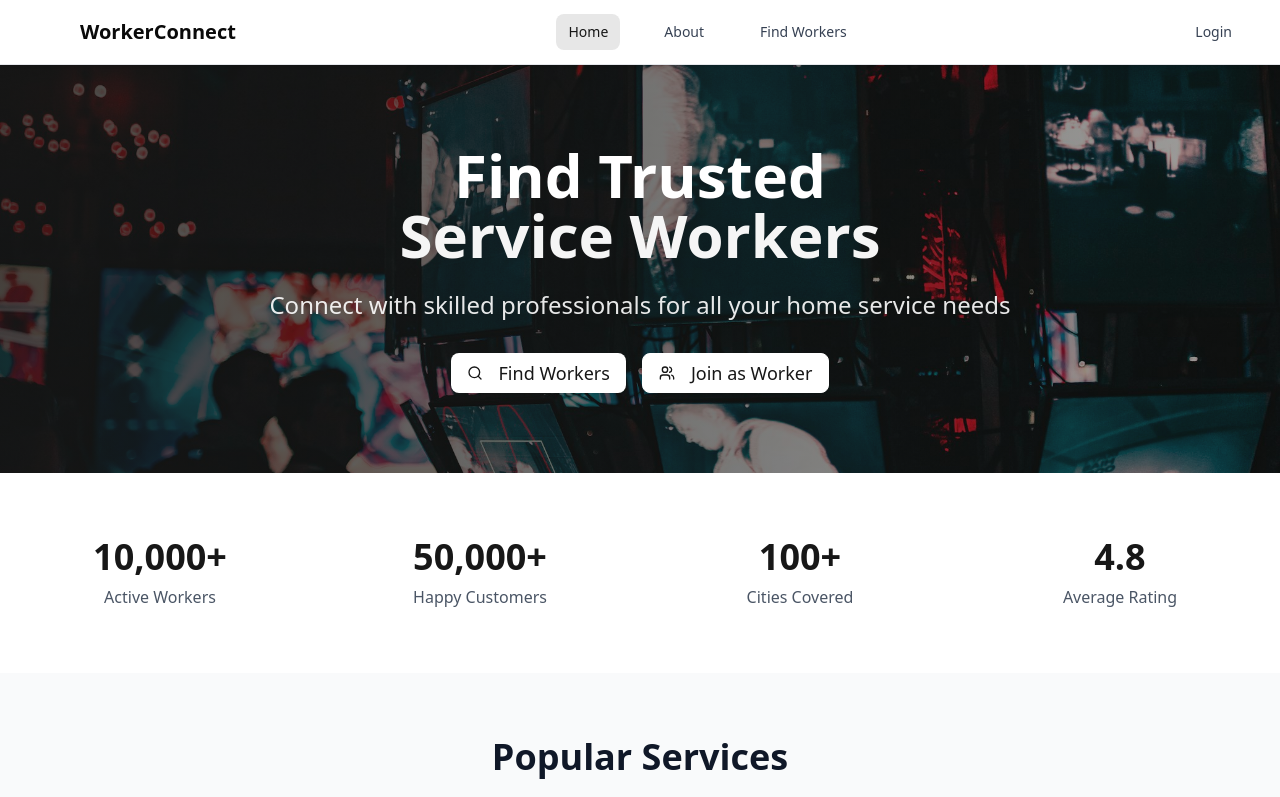
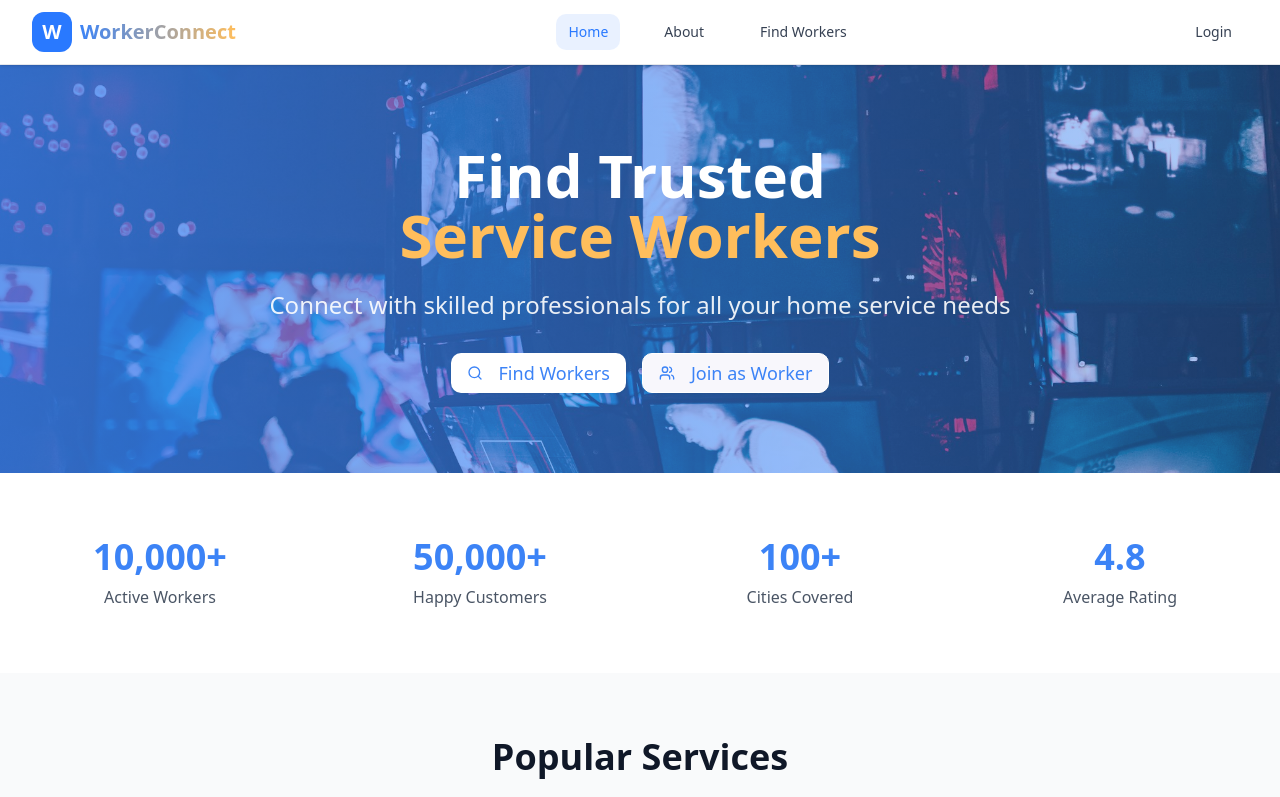
Before and after one commit to Lethal-Tempest/Service_Portal, a React (Vite) app in the folder client/: page / in a window 1280 px wide. Shown: the top 797 px of the page. Built offline with nearby package versions, Linux system fonts and the light colour scheme.

Commit message:
done the color pallet for web

```diff
--- a/client/src/App.jsx
+++ b/client/src/App.jsx
@@ -14,10 +14,8 @@ import { Search } from "./pages/Search";
 import { About } from "./pages/About";
 import { Bookings } from "./pages/Bookings";
 import NotFound from "./pages/NotFound";
-import ProfilePage from "./pages/ProfilePage"; // Make sure this matches actual file structure
+import ProfilePage from "./pages/ProfilePage";
 import Profile from './pages/Profile'
-
-
 
 const queryClient = new QueryClient();
 
@@ -37,10 +35,15 @@ const App = () => (
               <Route path="/register" element={<Register />} />
               <Route path="/search" element={<Search />} />
               <Route path="/bookings" element={<Bookings />} />
+
+              {/* Profile for logged-in user */}
               <Route path="/profile" element={<Profile />} />
-               <Route path="/profile" element={<ProfilePage />} />
-               <Route path="/profile/:userId" element={<ProfilePage />} />
-              {/* <Route path="*" element={<NotFound />} /> */}
+
+              {/* Profile page for workers by id */}
+              <Route path="/profile/:userId" element={<ProfilePage />} />
+
+              {/* Catch-all */}
+              <Route path="*" element={<NotFound />} />
             </Routes>
           </div>
         </BrowserRouter>
--- a/client/src/components/layout/Navigation.jsx
+++ b/client/src/components/layout/Navigation.jsx
@@ -36,7 +36,7 @@ export const Navigation = () => {
       <div className="max-w-7xl mx-auto px-4 sm:px-6 lg:px-8">
         <div className="flex justify-between items-center h-16">
           <Link to="/" className="flex items-center space-x-2">
-            <div className="w-10 h-10 bg-gradient-primary rounded-lg flex items-center justify-center">
+            <div className="w-10 h-10 bg-[#2979FF] rounded-lg flex items-center justify-center">
               <span className="text-white font-bold text-xl">W</span>
             </div>
             <span className="text-xl font-bold gradient-text">WorkerConnect</span>
@@ -49,8 +49,8 @@ export const Navigation = () => {
                 to={link.path}
                 className={`px-3 py-2 rounded-md text-sm font-medium transition-colors ${
                   isActivePath(link.path)
-                    ? 'text-primary bg-primary/10'
-                    : 'text-gray-700 hover:text-primary hover:bg-primary/5'
+                    ? 'text-[#2979FF] bg-[#2979FF]/10'
+                    : 'text-gray-700 hover:text-[#2979FF] hover:bg-[#2979FF]/5'
                 }`}
               >
                 {link.label}
--- a/client/src/components/ui/button.jsx
+++ b/client/src/components/ui/button.jsx
@@ -1,6 +1,6 @@
 import * as React from "react"
 import { Slot } from "@radix-ui/react-slot"
-import { cva } from "class-variance-authority";
+import { cva } from "class-variance-authority"
 
 import { cn } from "@/lib/utils"
 
@@ -20,6 +20,8 @@ const buttonVariants = cva(
         ghost:
           "hover:bg-accent hover:text-accent-foreground dark:hover:bg-accent/50",
         link: "text-primary underline-offset-4 hover:underline",
+        // ✅ NEW: allow empty variant for fallback
+        "": "bg-primary text-primary-foreground shadow-xs hover:bg-primary/90",
       },
       size: {
         default: "h-9 px-4 py-2 has-[>svg]:px-3",
@@ -47,9 +49,10 @@ function Button({
   return (
     <Comp
       data-slot="button"
-      className={cn(buttonVariants({ variant, size, className }))}
-      {...props} />
-  );
+      className={cn(buttonVariants({ variant: variant || "default", size, className }))}
+      {...props}
+    />
+  )
 }
 
 export { Button, buttonVariants }
--- a/client/src/index.css
+++ b/client/src/index.css
@@ -1,6 +1,7 @@
 @import "tailwindcss";
 @import "tw-animate-css";
 
+/* Dark mode toggle */
 @custom-variant dark (&:is(.dark *));
 
 @theme inline {
@@ -8,6 +9,8 @@
   --radius-md: calc(var(--radius) - 2px);
   --radius-lg: var(--radius);
   --radius-xl: calc(var(--radius) + 4px);
+
+  /* Map Tailwind color tokens to CSS vars */
   --color-background: var(--background);
   --color-foreground: var(--foreground);
   --color-card: var(--card);
@@ -23,15 +26,21 @@
   --color-accent: var(--accent);
   --color-accent-foreground: var(--accent-foreground);
   --color-destructive: var(--destructive);
+  --color-destructive-foreground: var(--destructive-foreground);
   --color-border: var(--border);
   --color-input: var(--input);
   --color-ring: var(--ring);
-  --color-chart-1: var(--chart-1);
-  --color-chart-2: var(--chart-2);
-  --color-chart-3: var(--chart-3);
-  --color-chart-4: var(--chart-4);
-  --color-chart-5: var(--chart-5);
-  --color-sidebar: var(--sidebar);
+
+  /* Status colors */
+  --color-success: var(--success);
+  --color-success-light: var(--success-light);
+  --color-warning: var(--warning);
+  --color-warning-light: var(--warning-light);
+  --color-error: var(--error);
+  --color-error-light: var(--error-light);
+
+  /* Sidebar */
+  --color-sidebar: var(--sidebar-background);
   --color-sidebar-foreground: var(--sidebar-foreground);
   --color-sidebar-primary: var(--sidebar-primary);
   --color-sidebar-primary-foreground: var(--sidebar-primary-foreground);
@@ -41,75 +50,106 @@
   --color-sidebar-ring: var(--sidebar-ring);
 }
 
+/* 🌞 Light theme */
 :root {
-  --radius: 0.625rem;
-  --background: oklch(1 0 0);
-  --foreground: oklch(0.145 0 0);
-  --card: oklch(1 0 0);
-  --card-foreground: oklch(0.145 0 0);
-  --popover: oklch(1 0 0);
-  --popover-foreground: oklch(0.145 0 0);
-  --primary: oklch(0.205 0 0);
-  --primary-foreground: oklch(0.985 0 0);
-  --secondary: oklch(0.97 0 0);
-  --secondary-foreground: oklch(0.205 0 0);
-  --muted: oklch(0.97 0 0);
-  --muted-foreground: oklch(0.556 0 0);
-  --accent: oklch(0.97 0 0);
-  --accent-foreground: oklch(0.205 0 0);
-  --destructive: oklch(0.577 0.245 27.325);
-  --border: oklch(0.922 0 0);
-  --input: oklch(0.922 0 0);
-  --ring: oklch(0.708 0 0);
-  --chart-1: oklch(0.646 0.222 41.116);
-  --chart-2: oklch(0.6 0.118 184.704);
-  --chart-3: oklch(0.398 0.07 227.392);
-  --chart-4: oklch(0.828 0.189 84.429);
-  --chart-5: oklch(0.769 0.188 70.08);
-  --sidebar: oklch(0.985 0 0);
-  --sidebar-foreground: oklch(0.145 0 0);
-  --sidebar-primary: oklch(0.205 0 0);
-  --sidebar-primary-foreground: oklch(0.985 0 0);
-  --sidebar-accent: oklch(0.97 0 0);
-  --sidebar-accent-foreground: oklch(0.205 0 0);
-  --sidebar-border: oklch(0.922 0 0);
-  --sidebar-ring: oklch(0.708 0 0);
+  --radius: 0.75rem;
+
+  /* Base */
+  --background: hsl(248 50% 98%);
+  --foreground: hsl(226 26% 14%);
+
+  /* Surfaces */
+  --card: hsl(0 0% 100%);
+  --card-foreground: hsl(226 26% 14%);
+  --popover: hsl(0 0% 100%);
+  --popover-foreground: hsl(226 26% 14%);
+
+  /* Brand */
+  --primary: hsl(217 91% 60%);
+  --primary-foreground: hsl(0 0% 100%);
+  --primary-light: hsl(217 91% 75%);
+  --primary-dark: hsl(217 91% 45%);
+
+  --secondary: hsl(36 100% 68%);
+  --secondary-foreground: hsl(0 0% 100%);
+  --secondary-light: hsl(36 100% 85%);
+
+  /* Status */
+  --success: hsl(145 65% 45%);
+  --success-light: hsl(145 65% 90%);
+  --warning: hsl(45 95% 55%);
+  --warning-light: hsl(45 95% 90%);
+  --error: hsl(0 85% 60%);
+  --error-light: hsl(0 85% 95%);
+
+  /* Neutral */
+  --muted: hsl(220 14% 96%);
+  --muted-foreground: hsl(220 8% 46%);
+  --accent: hsl(220 14% 96%);
+  --accent-foreground: hsl(226 26% 14%);
+
+  /* Forms */
+  --border: hsl(220 13% 91%);
+  --input: hsl(0 0% 100%);
+  --ring: hsl(217 91% 60%);
+
+  /* Sidebar */
+  --sidebar-background: hsl(0 0% 98%);
+  --sidebar-foreground: hsl(240 5.3% 26.1%);
+  --sidebar-primary: hsl(240 5.9% 10%);
+  --sidebar-primary-foreground: hsl(0 0% 98%);
+  --sidebar-accent: hsl(240 4.8% 95.9%);
+  --sidebar-accent-foreground: hsl(240 5.9% 10%);
+  --sidebar-border: hsl(220 13% 91%);
+  --sidebar-ring: hsl(217.2 91.2% 59.8%);
 }
 
+/* 🌙 Dark theme */
 .dark {
-  --background: oklch(0.145 0 0);
-  --foreground: oklch(0.985 0 0);
-  --card: oklch(0.205 0 0);
-  --card-foreground: oklch(0.985 0 0);
-  --popover: oklch(0.205 0 0);
-  --popover-foreground: oklch(0.985 0 0);
-  --primary: oklch(0.922 0 0);
-  --primary-foreground: oklch(0.205 0 0);
-  --secondary: oklch(0.269 0 0);
-  --secondary-foreground: oklch(0.985 0 0);
-  --muted: oklch(0.269 0 0);
-  --muted-foreground: oklch(0.708 0 0);
-  --accent: oklch(0.269 0 0);
-  --accent-foreground: oklch(0.985 0 0);
-  --destructive: oklch(0.704 0.191 22.216);
-  --border: oklch(1 0 0 / 10%);
-  --input: oklch(1 0 0 / 15%);
-  --ring: oklch(0.556 0 0);
-  --chart-1: oklch(0.488 0.243 264.376);
-  --chart-2: oklch(0.696 0.17 162.48);
-  --chart-3: oklch(0.769 0.188 70.08);
-  --chart-4: oklch(0.627 0.265 303.9);
-  --chart-5: oklch(0.645 0.246 16.439);
-  --sidebar: oklch(0.205 0 0);
-  --sidebar-foreground: oklch(0.985 0 0);
-  --sidebar-primary: oklch(0.488 0.243 264.376);
-  --sidebar-primary-foreground: oklch(0.985 0 0);
-  --sidebar-accent: oklch(0.269 0 0);
-  --sidebar-accent-foreground: oklch(0.985 0 0);
-  --sidebar-border: oklch(1 0 0 / 10%);
-  --sidebar-ring: oklch(0.556 0 0);
+  --background: hsl(226 26% 8%);
+  --foreground: hsl(0 0% 98%);
+
+  --card: hsl(226 26% 10%);
+  --card-foreground: hsl(0 0% 98%);
+  --popover: hsl(226 26% 10%);
+  --popover-foreground: hsl(0 0% 98%);
+
+  --primary: hsl(217 91% 65%);
+  --primary-foreground: hsl(226 26% 8%);
+  --primary-light: hsl(217 91% 75%);
+  --primary-dark: hsl(217 91% 55%);
+
+  --secondary: hsl(36 100% 65%);
+  --secondary-foreground: hsl(226 26% 8%);
+  --secondary-light: hsl(36 100% 80%);
+
+  --success: hsl(145 65% 50%);
+  --success-light: hsl(145 65% 15%);
+  --warning: hsl(45 95% 60%);
+  --warning-light: hsl(45 95% 15%);
+  --error: hsl(0 85% 65%);
+  --error-light: hsl(0 85% 15%);
+
+  --muted: hsl(226 26% 15%);
+  --muted-foreground: hsl(220 8% 60%);
+  --accent: hsl(226 26% 15%);
+  --accent-foreground: hsl(0 0% 98%);
+
+  --border: hsl(226 26% 20%);
+  --input: hsl(226 26% 12%);
+  --ring: hsl(217 91% 65%);
+
+  --sidebar-background: hsl(226 26% 6%);
+  --sidebar-foreground: hsl(0 0% 95%);
+  --sidebar-primary: hsl(217 91% 65%);
+  --sidebar-primary-foreground: hsl(0 0% 100%);
+  --sidebar-accent: hsl(226 26% 12%);
+  --sidebar-accent-foreground: hsl(0 0% 95%);
+  --sidebar-border: hsl(226 26% 20%);
+  --sidebar-ring: hsl(217 91% 65%);
 }
 
+/* 🔹 Base layer */
 @layer base {
   * {
     @apply border-border outline-ring/50;
@@ -118,3 +158,18 @@
     @apply bg-background text-foreground;
   }
 }
+
+/* 🔹 Extra utilities */
+@layer utilities {
+  .bg-gradient-primary {
+    @apply bg-gradient-to-r from-[hsl(217,91%,60%)] to-[hsl(217,91%,75%)];
+  }
+  .bg-gradient-secondary {
+    @apply bg-gradient-to-r from-[hsl(36,100%,68%)] to-[hsl(36,100%,85%)];
+  }
+  .gradient-text {
+    background: linear-gradient(to right, hsl(217,91%,60%), hsl(36,100%,68%));
+    -webkit-background-clip: text;
+    -webkit-text-fill-color: transparent;
+  }
+}
```
Also changed, not shown: client/src/pages/About.jsx (+5 -5 lines), client/src/pages/Home.jsx (+5 -4 lines), client/src/pages/Search.jsx (+35 -24 lines).
